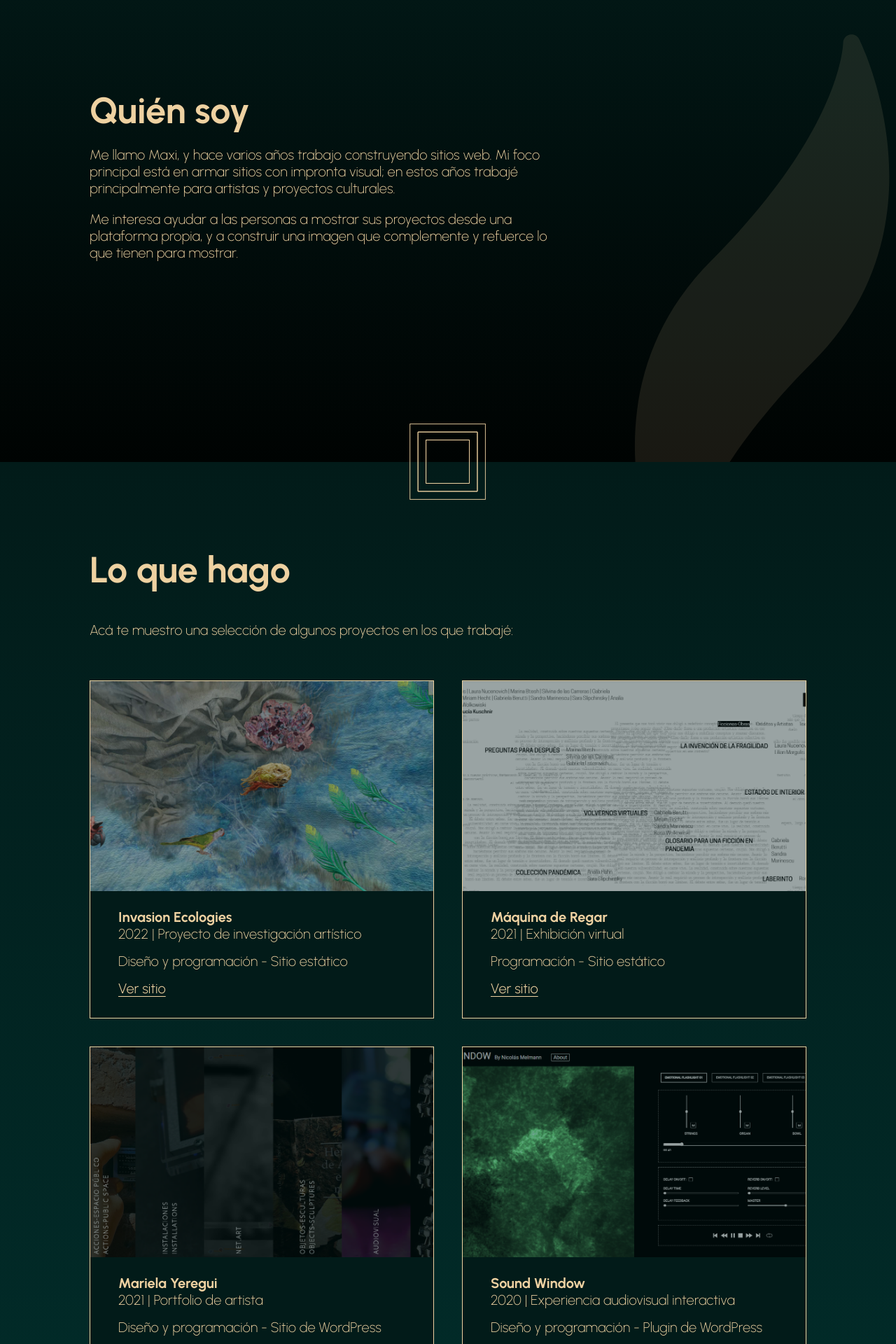
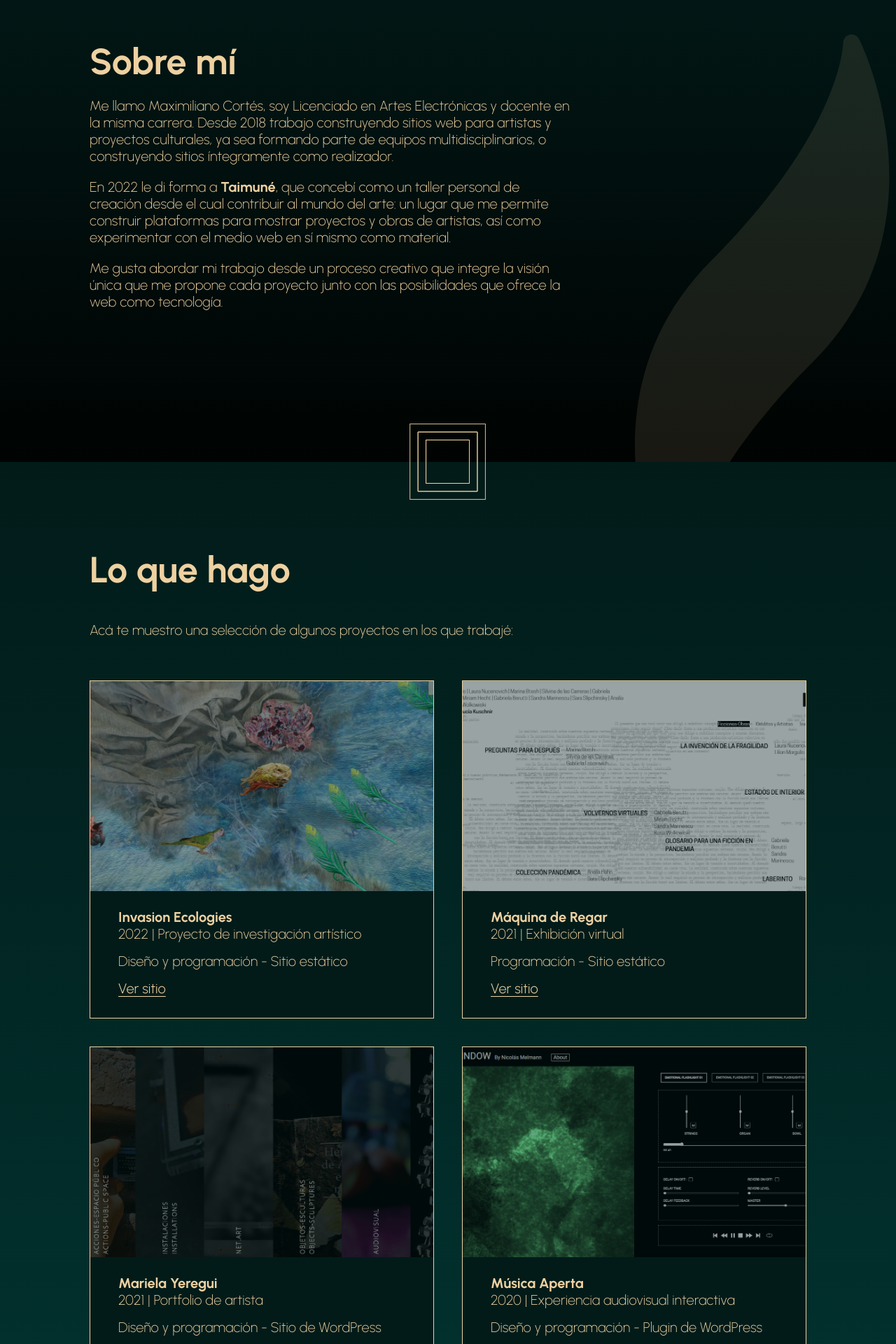
Before and after one commit to taimune/website, a Next.js app: page / in a window 1280 px wide. Shown: the part 940-2860 px from the top of the page at 70% size. Built offline with nearby package versions, Linux system fonts and the light colour scheme.

Commit message:
OK: Actualización BADA

```diff
--- a/app/page.js
+++ b/app/page.js
@@ -55,9 +55,13 @@ export default function Home() {
                     <div className={styles.aboutBackground}></div> */}
                     <div className={styles.aboutContent}>
                         <h2 className='sr-only'>Sobre mí</h2>
-                        <span className='h2'>Quién soy</span>
-                        <p>Me llamo Maxi, y hace varios años trabajo construyendo sitios web. Mi foco principal está en armar sitios con impronta visual; en estos años trabajé principalmente para artistas y proyectos culturales.</p>
-                        <p>Me interesa ayudar a las personas a mostrar sus proyectos desde una plataforma propia, y a construir una imagen que complemente y refuerce lo que tienen para mostrar.</p>
+                        <span className='h2'>Sobre mí</span>
+
+						<p>Me llamo Maximiliano Cortés, soy Licenciado en Artes Electrónicas y docente en la misma carrera. Desde 2018 trabajo construyendo sitios web para artistas y proyectos culturales, ya sea formando parte de equipos multidisciplinarios, o construyendo sitios íntegramente como realizador.</p>
+
+						<p>En 2022 le di forma a <b>Taimuné</b>, que concebí como un taller personal de creación desde el cual contribuir al mundo del arte: un lugar que me permite construir plataformas para mostrar proyectos y obras de artistas, así como experimentar con el medio web en sí mismo como material.</p>
+
+						<p>Me gusta abordar mi trabajo desde un proceso creativo que integre la visión única que me propone cada proyecto junto con las posibilidades que ofrece la web como tecnología.</p>
                     </div>
                 </section>
 
@@ -91,12 +95,12 @@ export default function Home() {
 
                         <Proyecto
                             urlImagen='/web-sound-window.png'
-                            url='https://melmann.site/sound-window'
-                            nombre='Sound Window'
+                            url='https://melmann.site/musica-aperta/'
+                            nombre='Música Aperta'
                             año='2020 | Experiencia audiovisual interactiva'
                             descripcion='Diseño y programación - Plugin de WordPress'
                         />
-
+{/*
                         <Proyecto
                             urlImagen='/web-silvina-de-las-carreras.png'
                             url='https://silvinadelascarreras.com.ar/'
@@ -111,7 +115,7 @@ export default function Home() {
                             nombre='Colectivo Arkhé'
                             año='2019 | Colectivo de investigación y producción audiovisual'
                             descripcion='Diseño y programación - Sitio estático'
-                        />
+                        /> */}
                     </div>
                 </section>
 
```
